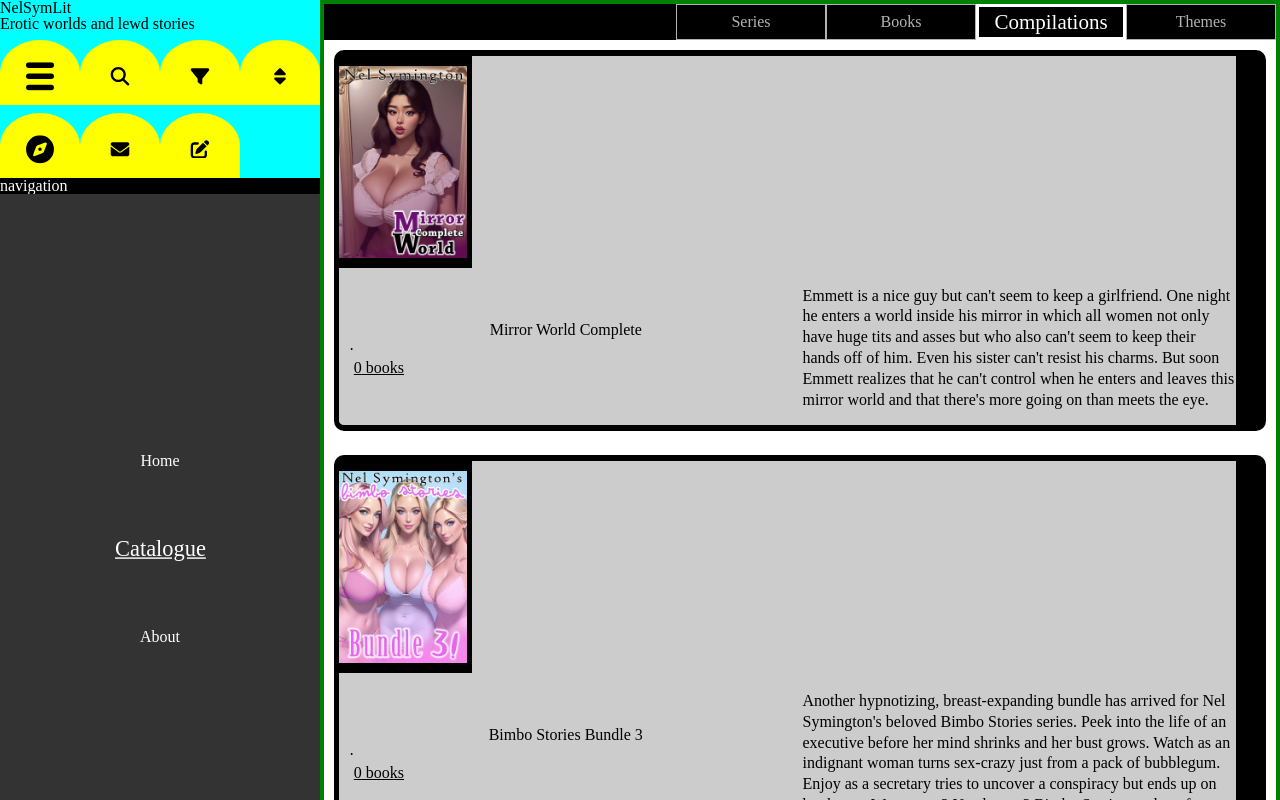
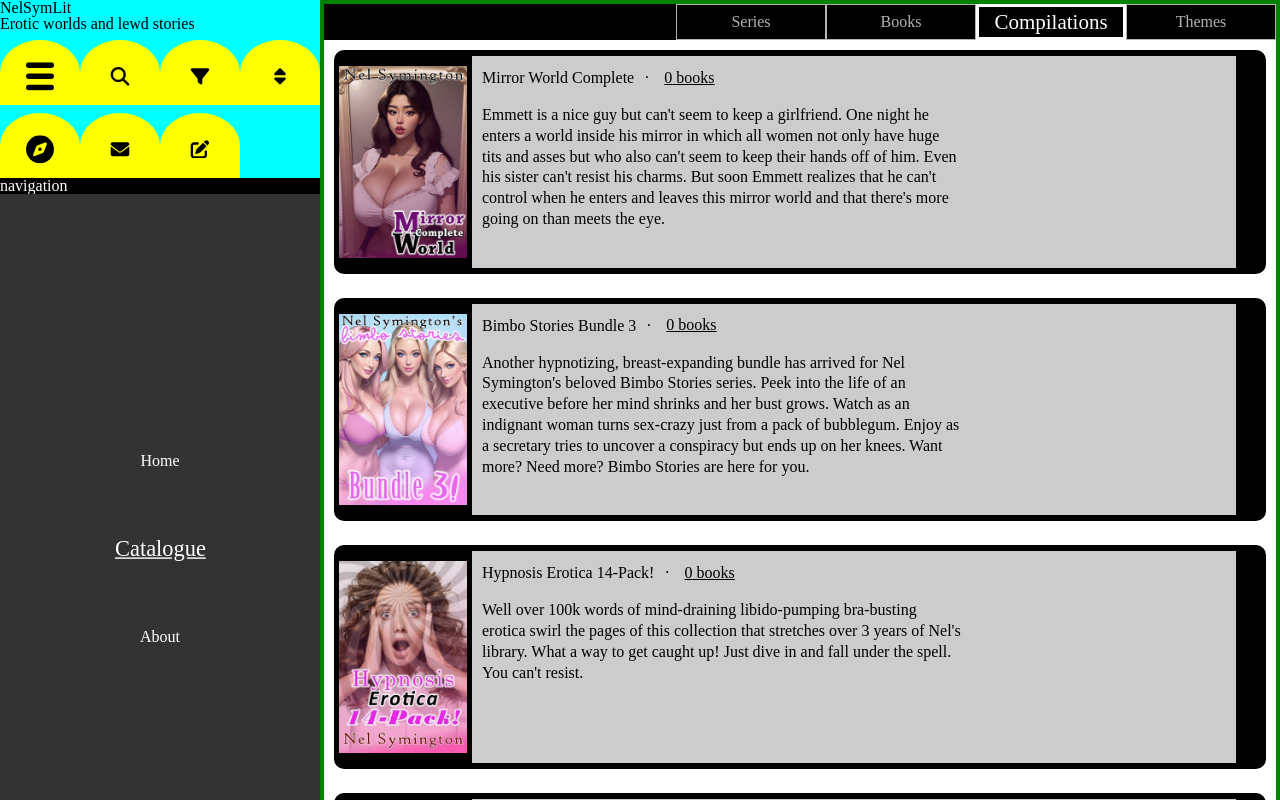
Before and after one commit to Driijko/wren, a Svelte app: page / in a window 1280 px wide. Built offline with nearby package versions, Linux system fonts and the light colour scheme.

Commit message:
CompilationDisplayMedium.

```diff
--- a/src/components/4-structures/catalogue/compilations/CompilationsDisplay.svelte
+++ b/src/components/4-structures/catalogue/compilations/CompilationsDisplay.svelte
@@ -63,7 +63,6 @@
 /* GENERAL ----------------------------------------- */
 ul {
   background-color: white;
-  /* background-color: hsla(0, 0%, 100%, 0.5); */
   padding: 10px;
   padding-bottom: 20px;
   display: flex;
@@ -74,8 +73,6 @@ ul :global(li) {
   background-color: hsl(0, 0%, 80%);
   border-style: solid;
   border-color: black;
-  /* border: 5px solid black; */
-  /* padding: 10px; */
 }
 ul :global(h4) {
   text-align: center;
@@ -85,20 +82,13 @@ ul :global(img) {
   width: 133px;
   object-fit: contain;
 }
-ul :global(li > div) {
+ul :global(.narrow > div) {
   display: flex;
-}
-ul :global(li > div > div) {
-  display: flex;
-  flex-direction: column;
-  /* border: 4px solid green; */
-  flex: 1;
-  padding: 10px;
+  border: 4px solid green;
 }
 ul :global(p) {
   line-height: 1.3;
   max-width: 30rem;
-  /* border: 1px solid blue; */
 }
 
 /* NARROW VP ----------------------------------- */
@@ -108,11 +98,17 @@ ul :global(.narrow) {
 }
 ul :global(.narrow > div) {
   border-bottom: 5px solid black;
-}
-ul :global(.narrow > div) {
   background-color: black;
   color: white;
   gap: 20px;
+}
+ul :global(.narrow > div > div) {
+  display: flex;
+  flex-direction: column;
+  align-items: center;
+  border: 4px solid blue;
+  gap: 20px;
+  flex: 1;
 }
 ul :global(.narrow > p) {
   border-top: none;
@@ -120,12 +116,13 @@ ul :global(.narrow > p) {
 }
 
 /* WIDER VP ------------------------------------ */
-ul :global(li.wide) {
+ul :global(.wide) {
   border-top-width: 6px;
   border-bottom-width: 6px;
   border-right-width: 30px;
   border-left-width: 5px;
   border-radius: 10px;
+  display: flex;
 }
 ul :global(.wide) {
   gap: 10px;
@@ -136,15 +133,14 @@ ul :global(.wide img) {
   border-right: 5px solid black;
   background-color: black;
 }
-ul :global(.wide > div) {
+ul :global(.wide > div > div) {
   display: flex;
   align-items: center;
+  padding-top: 10px;
   gap: 10px;
 }
 ul :global(.wide > div > p:nth-child(2)) {
   flex: 1;
-  /* display: flex;
-  align-items: center; */
   padding: 15px 0px;
 }
 </style>
```
